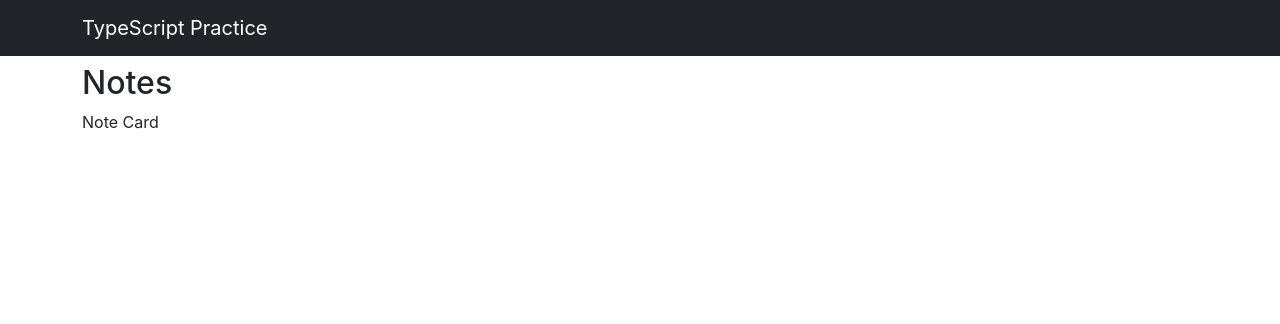
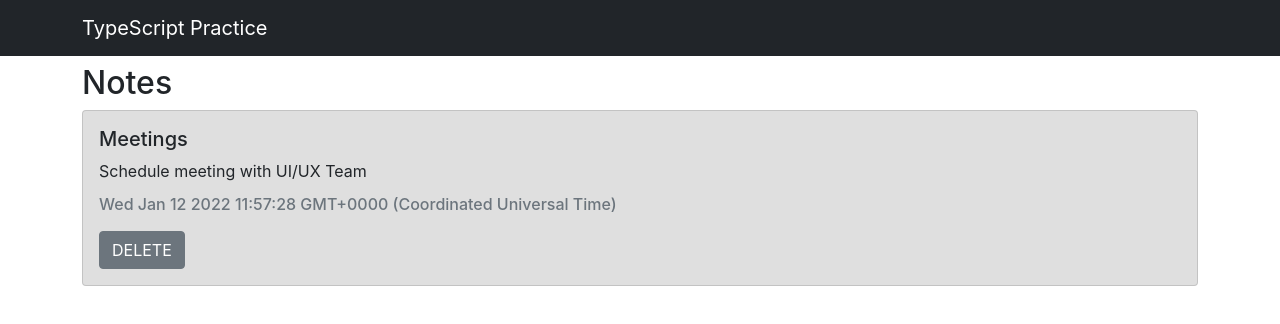
Before and after one commit to IlyaKrapivnoy/notes_app, a React (Create React App) app: page / in a window 1280 px wide. Shown: the top 324 px of the page. Built offline with nearby package versions, Linux system fonts and the light colour scheme.

Commit message:
create Note component

```diff
--- a/src/components/Notes.tsx
+++ b/src/components/Notes.tsx
@@ -1,4 +1,5 @@
 import React from 'react';
+import { Button, Card } from 'react-bootstrap';
 import { Note } from '../models/note.model';
 
 interface INotesProps {
@@ -6,7 +7,22 @@
 }
 
 const Notes: React.FC<INotesProps> = ({ note }) => {
-    return <div>Note Card</div>;
+    return (
+        <div className='mb-3'>
+            <Card style={{ background: note.color }}>
+                <Card.Body>
+                    <Card.Title>{note.title}</Card.Title>
+                    <Card.Text>{note.text}</Card.Text>
+                    <Card.Subtitle className='text-muted'>
+                        {note.date}
+                    </Card.Subtitle>
+                    <Button variant='secondary' className='mt-3'>
+                        DELETE
+                    </Button>
+                </Card.Body>
+            </Card>
+        </div>
+    );
 };
 
 export default Notes;
```
